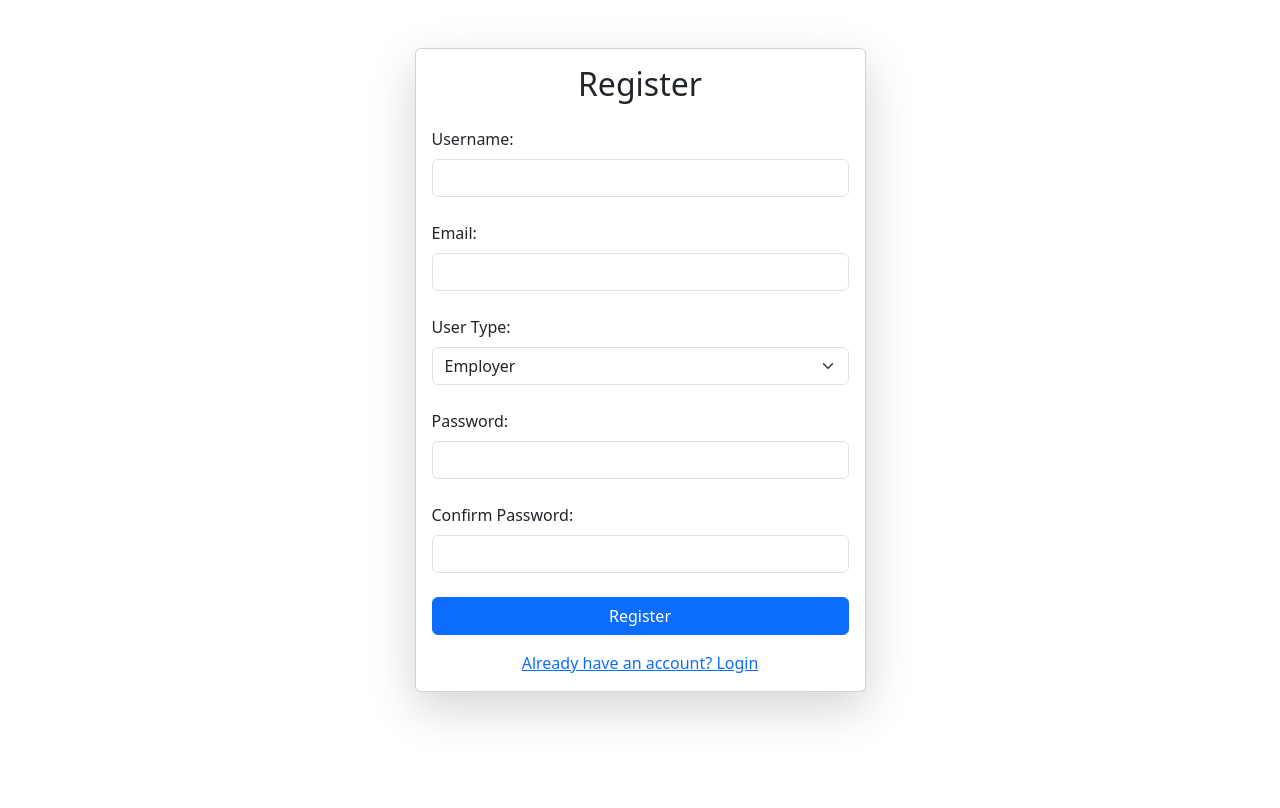
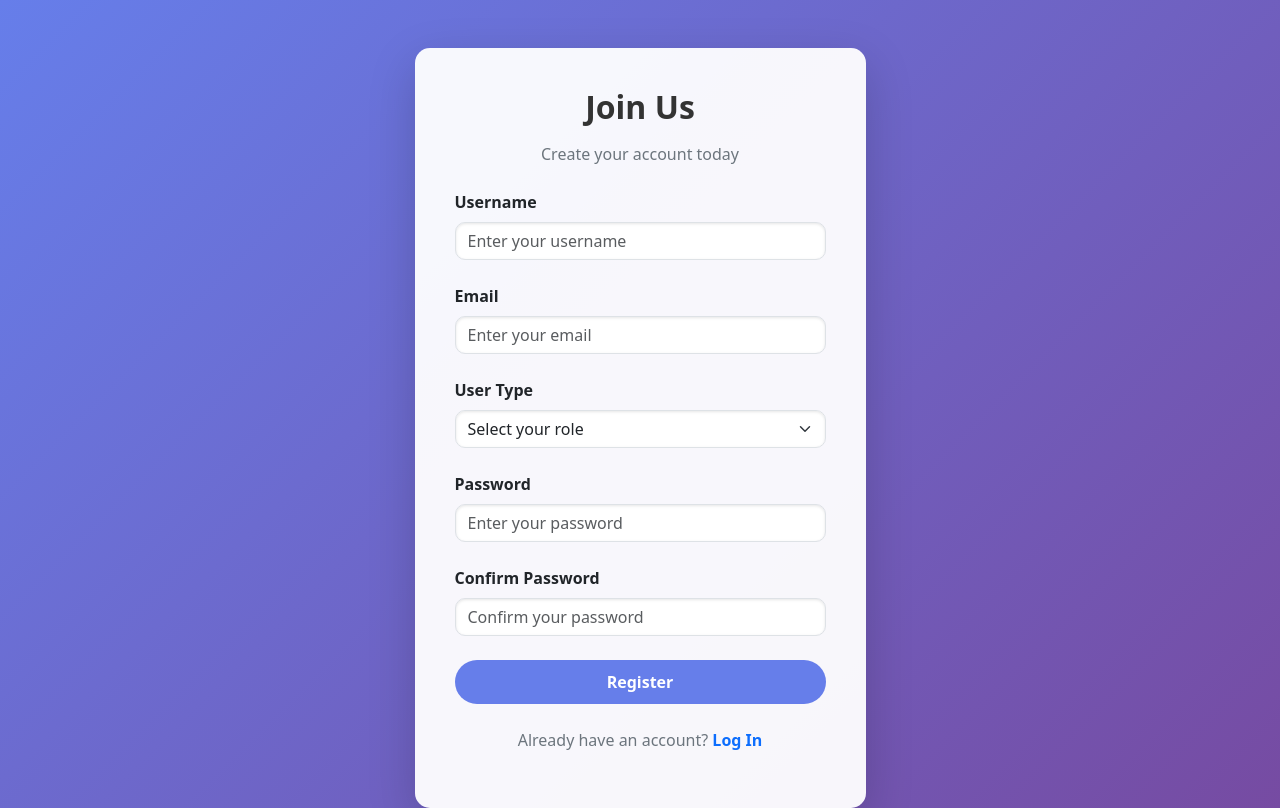
Before and after one commit to RajeshKc777/InternProject, a Django app: page /register/ in a window 1280 px wide. Before the commit the page ends 721 px from the top, so only its background shows below. Run offline with Django 5.2, Linux system fonts and the light colour scheme.

Commit message:
Enhance registration page with improved layout, styling, and user experience

```diff
--- a/templates/registration/register.html
+++ b/templates/registration/register.html
@@ -1,4 +1,4 @@
-<!-- templates/register.html -->
+{% comment %} <!-- templates/register.html -->
 <!DOCTYPE html>
 {% load static %}
 <html lang="en">
@@ -66,4 +66,130 @@
     <!-- Bootstrap JS and dependencies -->
     <script src="https://cdn.jsdelivr.net/npm/bootstrap@5.3.0/dist/js/bootstrap.bundle.min.js"></script>
 </body>
+</html> {% endcomment %}
+
+<!-- templates/register.html -->
+<!DOCTYPE html>
+{% load static %}
+<html lang="en">
+<head>
+    <meta charset="UTF-8">
+    <meta name="viewport" content="width=device-width, initial-scale=1.0">
+    <title>Register</title>
+    <!-- Bootstrap CSS -->
+    <link href="https://cdn.jsdelivr.net/npm/bootstrap@5.3.0/dist/css/bootstrap.min.css" rel="stylesheet">
+    <!-- Custom CSS -->
+    <style>
+        body {
+            background: linear-gradient(135deg, #667eea, #764ba2);
+            min-height: 100vh;
+            display: flex;
+            align-items: center;
+        }
+        .card {
+            border: none;
+            border-radius: 15px;
+            background: rgba(255, 255, 255, 0.95);
+            transition: transform 0.3s ease;
+        }
+        .card:hover {
+            transform: translateY(-5px);
+        }
+        .btn-primary {
+            background: #667eea;
+            border: none;
+            border-radius: 25px;
+            padding: 10px;
+            font-weight: bold;
+            transition: background 0.3s ease;
+        }
+        .btn-primary:hover {
+            background: #764ba2;
+        }
+        .form-control, .form-select {
+            border-radius: 10px;
+            box-shadow: inset 0 1px 3px rgba(0,0,0,0.1);
+            transition: border-color 0.3s ease;
+        }
+        .form-control:focus, .form-select:focus {
+            border-color: #667eea;
+            box-shadow: 0 0 5px rgba(102, 126, 234, 0.5);
+        }
+        h2 {
+            color: #333;
+            font-weight: 700;
+        }
+        .text-muted {
+            color: #6c757d !important;
+        }
+        .alert {
+            border-radius: 5px;
+            padding: 10px;
+            margin-bottom: 15px;
+        }
+        .alert-success { background: #d4edda; color: #155724; }
+        .alert-error { background: #f8d7da; color: #721c24; }
+    </style>
+</head>
+<body>
+    <div class="container">
+        <div class="row justify-content-center mt-5">
+            <div class="col-lg-5 col-md-6 col-sm-8">
+                <div class="card shadow-lg p-4">
+                    <div class="card-body">
+                        <h2 class="text-center mb-3">Join Us</h2>
+                        <p class="text-center text-muted mb-4">Create your account today</p>
+
+                        {% if messages %}
+                        <div>
+                            {% for message in messages %}
+                            <div class="alert alert-{{ message.tags }} mt-2">
+                                {{ message }}
+                            </div>
+                            {% endfor %}
+                        </div>
+                        {% endif %}
+
+                        <form method="post">
+                            {% csrf_token %}
+                            <div class="mb-4">
+                                <label for="username" class="form-label fw-bold">Username</label>
+                                <input type="text" id="username" name="username" class="form-control" placeholder="Enter your username" required>
+                            </div>
+                            <div class="mb-4">
+                                <label for="email" class="form-label fw-bold">Email</label>
+                                <input type="email" id="email" name="email" class="form-control" placeholder="Enter your email" required>
+                            </div>
+                            <div class="mb-4">
+                                <label for="user_type" class="form-label fw-bold">User Type</label>
+                                <select id="user_type" name="user_type" class="form-select" required>
+                                    <option value="" disabled selected>Select your role</option>
+                                    <option value="employer">Employer</option>
+                                    <!-- <option value="manager">Manager</option> -->
+                                    <option value="intern">Intern</option>
+                                </select>
+                            </div>
+                            <div class="mb-4">
+                                <label for="password" class="form-label fw-bold">Password</label>
+                                <input type="password" id="password" name="password" class="form-control" placeholder="Enter your password" required>
+                            </div>
+                            <div class="mb-4">
+                                <label for="password2" class="form-label fw-bold">Confirm Password</label>
+                                <input type="password" id="password2" name="password2" class="form-control" placeholder="Confirm your password" required>
+                            </div>
+                            <button type="submit" class="btn btn-primary w-100">Register</button>
+                        </form>
+
+                        <div class="text-center mt-4">
+                            <p class="text-muted">Already have an account? <a href="{% url 'user_login' %}" class="text-primary fw-bold text-decoration-none">Log In</a></p>
+                        </div>
+                    </div>
+                </div>
+            </div>
+        </div>
+    </div>
+
+    <!-- Bootstrap JS and dependencies -->
+    <script src="https://cdn.jsdelivr.net/npm/bootstrap@5.3.0/dist/js/bootstrap.bundle.min.js"></script>
+</body>
 </html>
```
